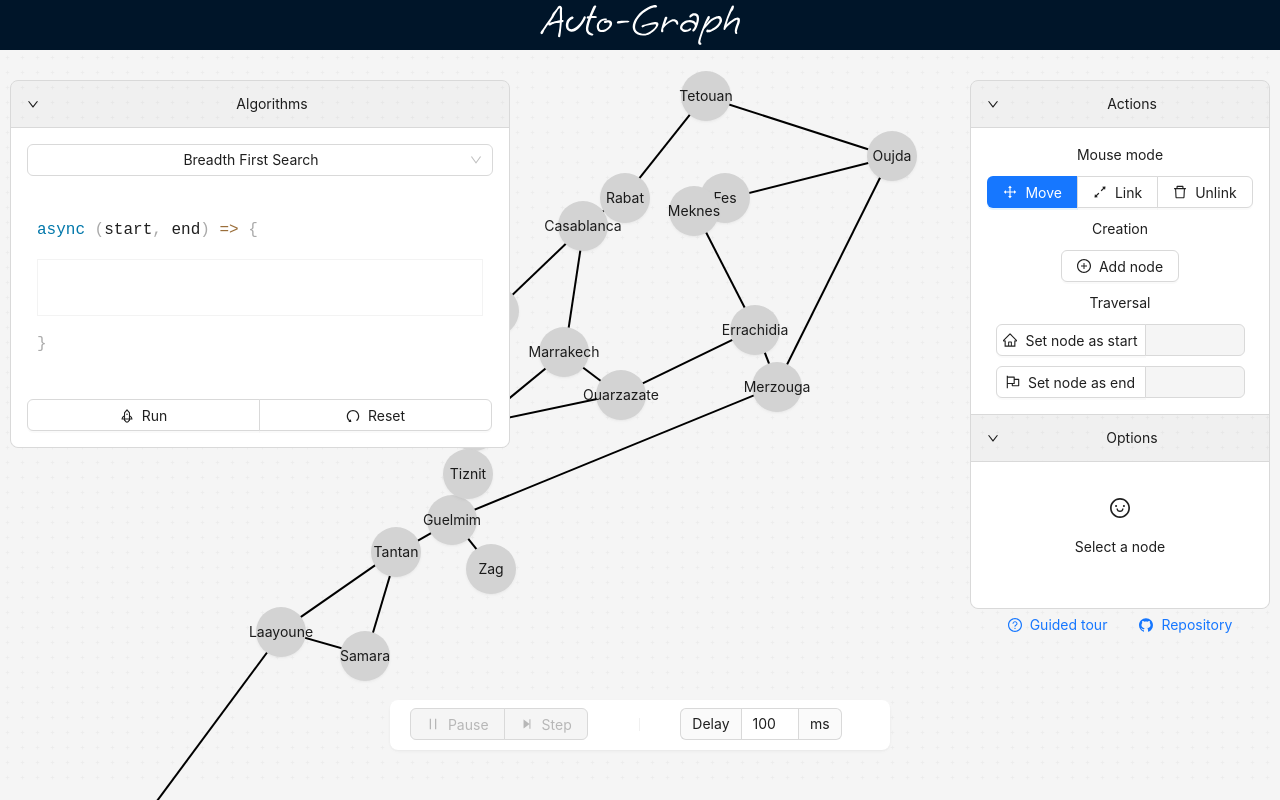
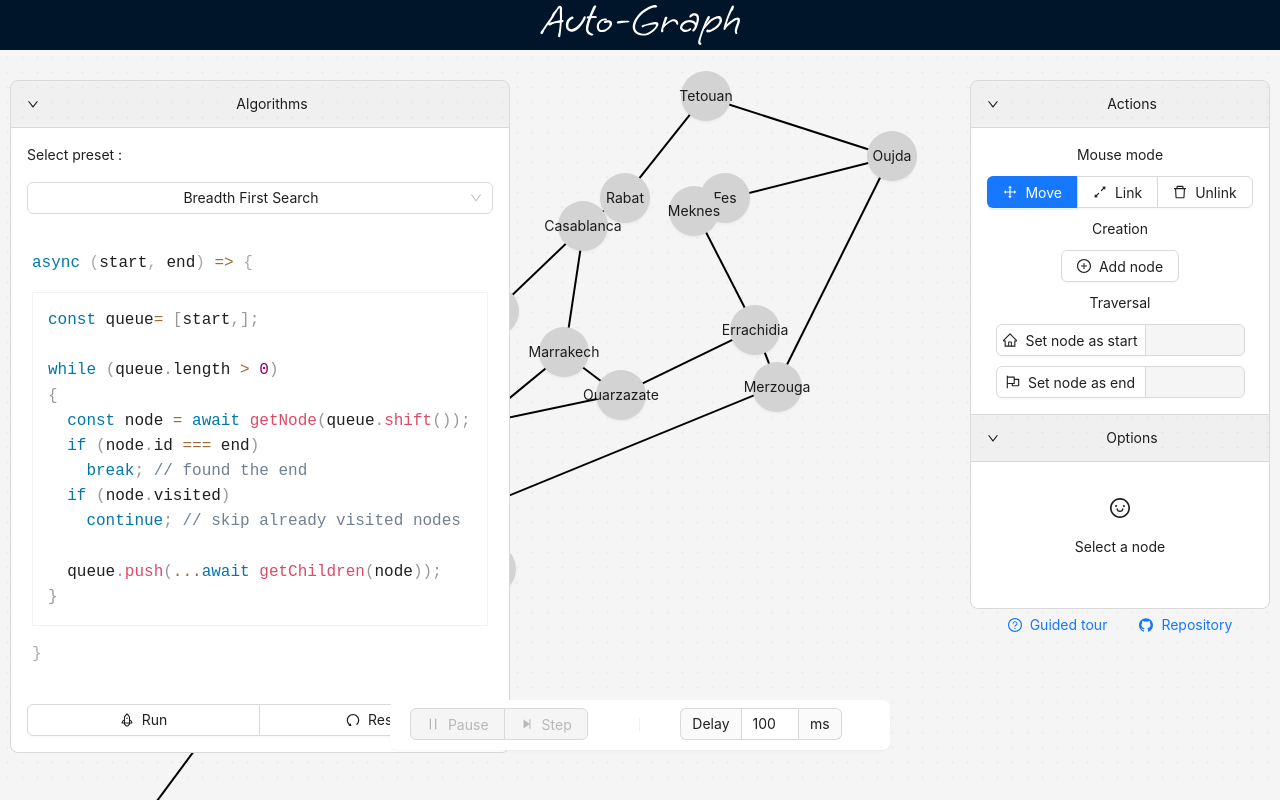
Before and after one commit to KernelOverseer/auto-graph, a React (Create React App) app: page / in a window 1280 px wide. Shown: the top 800 px of the page. Built offline with nearby package versions, Linux system fonts and the light colour scheme.

Commit message:
code style improvements

```diff
--- a/src/Components/AlgoMenu.tsx
+++ b/src/Components/AlgoMenu.tsx
@@ -4,8 +4,10 @@ import {
   Button,
   Col,
   Collapse,
+  Divider,
   Row,
   Select,
+  Typography,
   message,
   notification,
 } from "antd";
@@ -69,7 +71,7 @@ const AlgoMenu: React.FC<actionProps> = ({ actions }) => {
 
 const AlgoRunner: React.FC<actionProps> = ({ actions }) => {
   const [selected, setSelected] = useState<algoInfo>(algorithms[0]);
-  const [code, setCode] = useState<string>("");
+  const [code, setCode] = useState<string>(algorithms[0].code);
 
   async function runCode(code: string, label: string) {
     const graph: nodeOperations = window as any;
@@ -117,6 +119,9 @@ const AlgoRunner: React.FC<actionProps> = ({ actions }) => {
 
   return (
     <Row gutter={[16, 16]}>
+      <Col span={24} style={{ textAlign: "left" }}>
+        <Typography.Text>Select preset :</Typography.Text>
+      </Col>
       <Col span={24}>
         <Select
           id="guide-algo-select"
--- a/src/Components/CodeEditor.tsx
+++ b/src/Components/CodeEditor.tsx
@@ -10,7 +10,7 @@ import { editorProps } from "../interfaces/algorithms";
 const containerStyle = {
   textAlign: "left",
   background: "white",
-  padding: 10,
+  padding: 5,
 } as React.CSSProperties;
 
 const textStyle = {
```
